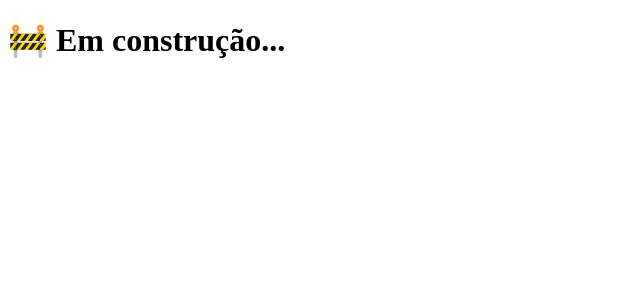
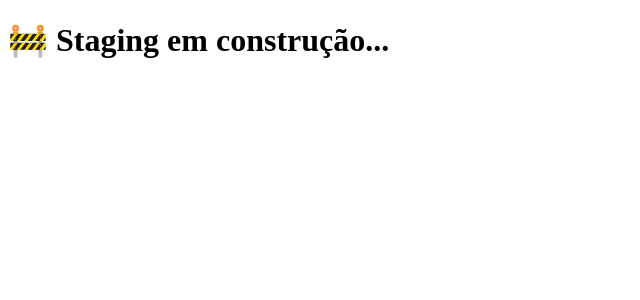
Before and after one commit to wilsondefreitas-dev/till-f, a Next.js app: page / in a window 1280 px wide. Shown: the top 300 px of the page, without its empty margins (0-640 px from the left). Built offline with nearby package versions, Linux system fonts and the light colour scheme.

Commit message:
create stagging construction

```diff
--- a/pages/index.jsx
+++ b/pages/index.jsx
@@ -2,7 +2,7 @@ export default function Home() {
 
     return (
 
-        <h1>🚧 Em construção...</h1>
+        <h1>🚧 Staging em construção...</h1>
 
     );
 
```
